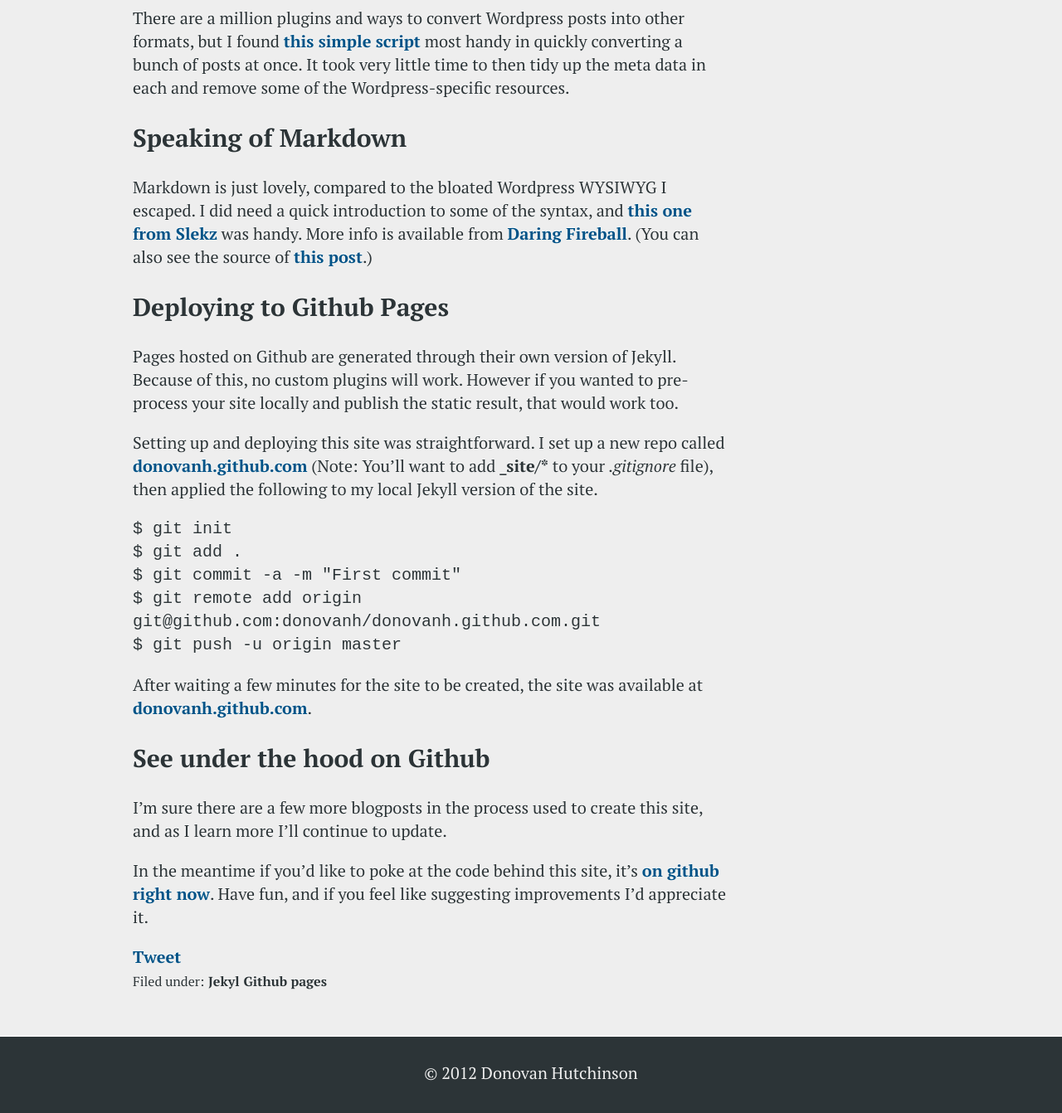
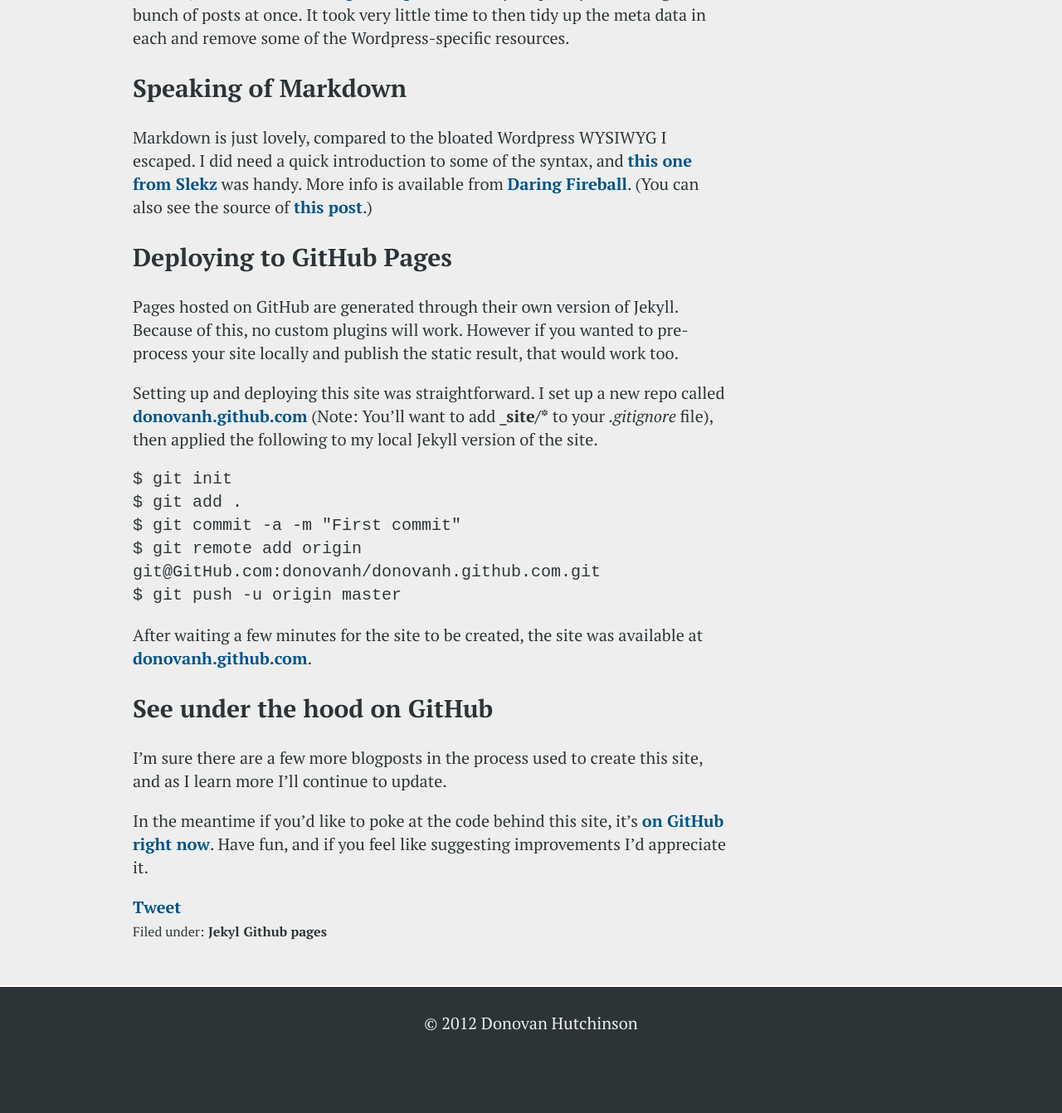
Before and after one commit to donovanh/donovanh.github.com, a Jekyll site: the page built from _posts/2012-07-22-jekyll-github-pages.markdown, in a window 1280 px wide and 1400 px high, scrolled down 1273 px. Shown: the top 1342 px of the window at 83% size. Built offline with Jekyll 4.4.1, drawn with Linux system fonts in a browser that asks for light colours; nearby versions of some CDN libraries; comment, search, counter and statistics services are not loaded; some of the changed text lies outside the part shown.

```diff
--- a/_posts/2012-07-22-jekyll-github-pages.markdown
+++ b/_posts/2012-07-22-jekyll-github-pages.markdown
@@ -29,38 +29,38 @@ There are a million plugins and ways to convert Wordpress posts into other forma
 
 Markdown is just lovely, compared to the bloated Wordpress WYSIWYG I escaped. I did need a quick introduction to some of the syntax, and [this one from Slekz][13] was handy. More info is available from [Daring Fireball][14]. (You can also see the source of [this post][15].)
 
-##Deploying to Github Pages
+##Deploying to GitHub Pages
 
-Pages hosted on Github are generated through their own version of Jekyll. Because of this, no custom plugins will work. However if you wanted to pre-process your site locally and publish the static result, that would work too.
+Pages hosted on GitHub are generated through their own version of Jekyll. Because of this, no custom plugins will work. However if you wanted to pre-process your site locally and publish the static result, that would work too.
 
 Setting up and deploying this site was straightforward. I set up a new repo called [donovanh.github.com][6] (Note: You'll want to add **\_site/\*** to your *.gitignore* file), then applied the following to my local Jekyll version of the site.
 
     $ git init
     $ git add .
     $ git commit -a -m "First commit"
-    $ git remote add origin git@github.com:donovanh/donovanh.github.com.git
+    $ git remote add origin git@GitHub.com:donovanh/donovanh.github.com.git
     $ git push -u origin master
 
 After waiting a few minutes for the site to be created, the site was available at [donovanh.github.com][7].
 
-##See under the hood on Github
+##See under the hood on GitHub
 
 I'm sure there are a few more blogposts in the process used to create this site, and as I learn more I'll continue to update.
 
-In the meantime if you'd like to poke at the code behind this site, it's [on github right now][6]. Have fun, and if you feel like suggesting improvements I'd appreciate it.
+In the meantime if you'd like to poke at the code behind this site, it's [on GitHub right now][6]. Have fun, and if you feel like suggesting improvements I'd appreciate it.
 
  [1]: http://jekyllrb.com/
- [2]: http://pages.github.com
- [3]: https://github.com/mojombo/jekyll/wiki/install
- [4]: https://github.com/plusjade/jekyll-bootstrap
- [5]: https://github.com/maciakl/Sample-Jekyll-Site
- [6]: https://github.com/donovanh/donovanh.github.com
+ [2]: http://pages.GitHub.com
+ [3]: https://GitHub.com/mojombo/jekyll/wiki/install
+ [4]: https://GitHub.com/plusjade/jekyll-bootstrap
+ [5]: https://GitHub.com/maciakl/Sample-Jekyll-Site
+ [6]: https://GitHub.com/donovanh/donovanh.github.com
  [7]: http://donovanh.github.com
  [8]: http://compass-style.org/install/
  [9]: https://twitter.com/irishstu
  [10]: http://compass-style.org/reference/compass/typography/vertical_rhythm/
  [11]: http://www.youtube.com/watch?v=ls3Clk-kz3s
- [12]: https://github.com/davidwinter/wordpress-to-jekyll
+ [12]: https://GitHub.com/davidwinter/wordpress-to-jekyll
  [13]: http://old-wp.slekx.com/the-markdown-tutorial/
  [14]: http://daringfireball.net/projects/markdown/basics/
- [15]: https://raw.github.com/donovanh/donovanh.github.com/master/_posts/2012-07-22-jekyll-github-pages.markdown
+ [15]: https://raw.GitHub.com/donovanh/donovanh.github.com/master/_posts/2012-07-22-jekyll-GitHub-pages.markdown
```
Also changed, not shown: other parts of _posts/2012-07-22-jekyll-github-pages.markdown (+4 -4 lines).
